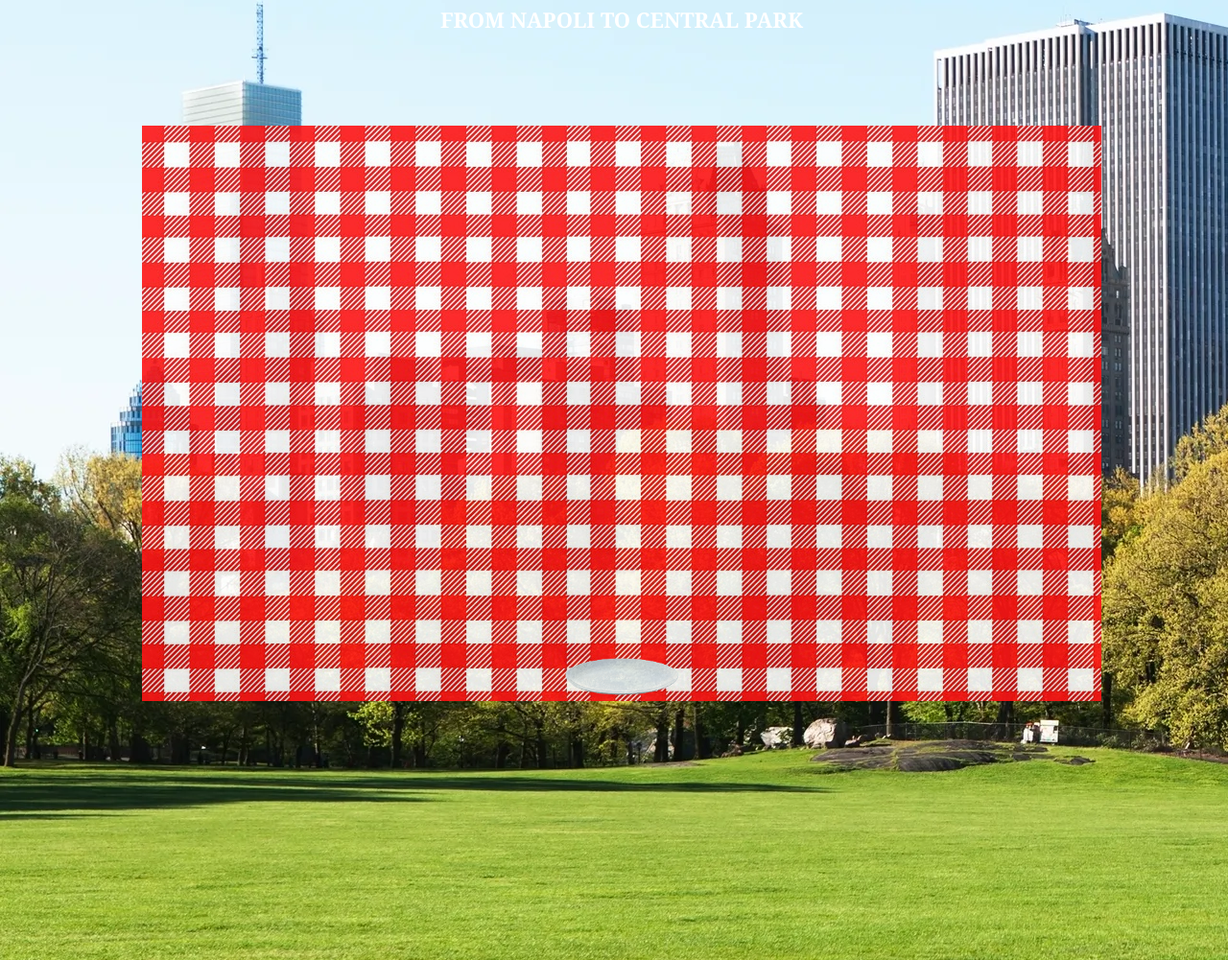
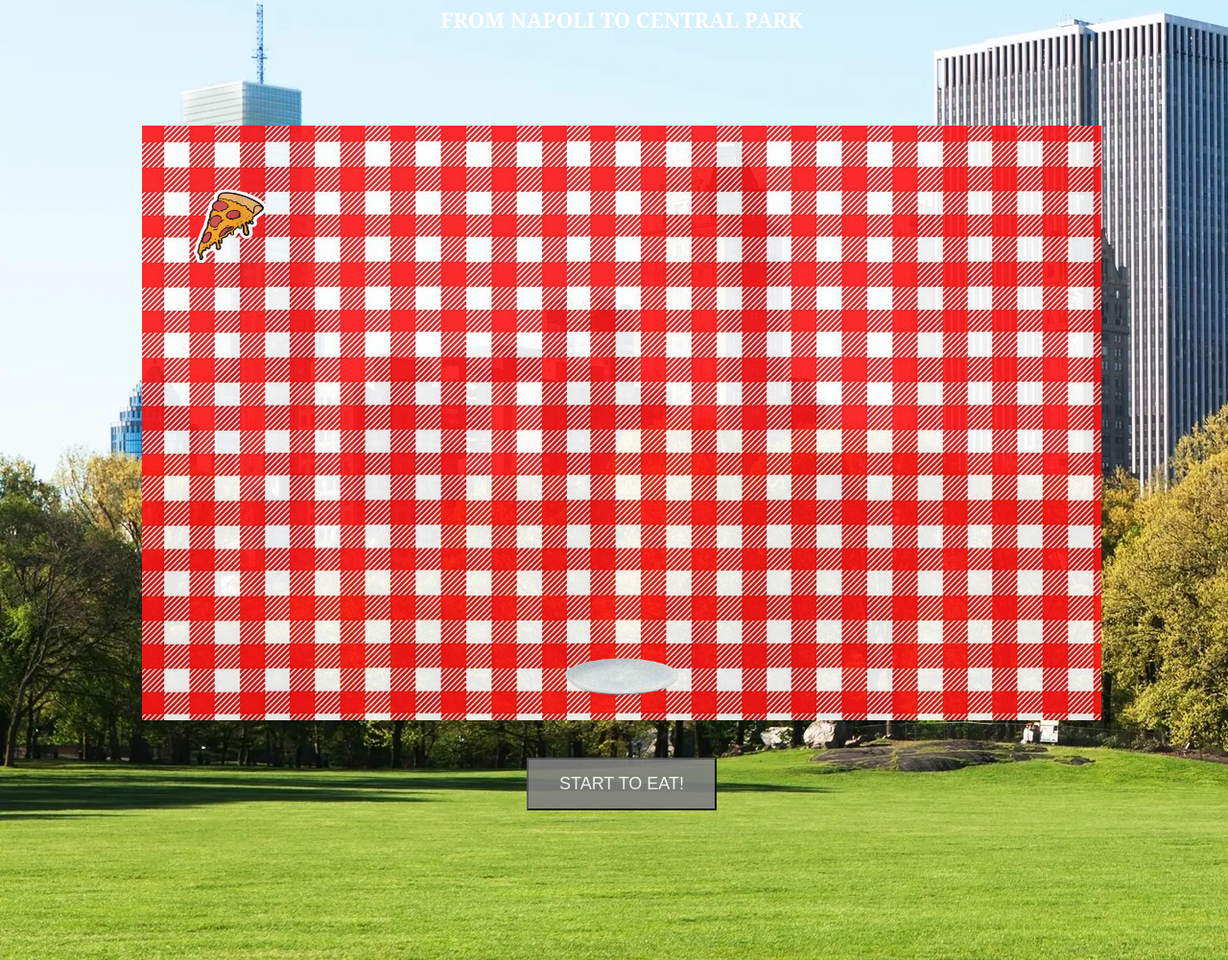
Before and after one commit to ericruga/Project-1---Pizza-Party, a plain HTML site: page pizza-party/index.html in a window 1280 px wide. Shown: the part 209-1210 px from the top of the page at 96% size. Drawn offline with Linux system fonts and the light colour scheme.

Commit message:
V. dia Martes

```diff
--- a/pizza-party/index.html
+++ b/pizza-party/index.html
@@ -13,11 +13,12 @@
   </header>
   <body>
 
-  <canvas id="myCanvas" width="1000px" height="600px"></canvas>
+  <canvas id="myCanvas" width="1000px" height="620px"></canvas>
 
-
-
+ <button class="startButton" type:"button">START TO EAT!</button>
 
     <script src="./js/index.js"></script>
+    <script src="./js/pizza.js"></script>
+    <script src="./js/plato.js"></script>
   </body>
 </html>
--- a/pizza-party/js/index.js
+++ b/pizza-party/js/index.js
@@ -3,58 +3,25 @@ const ctx = canvas.getContext("2d");
 
 let sliceImage = new Image();
 sliceImage.src = '../images/pizzanobackground.png';
-
 let plateImage = new Image();
 plateImage.src = '../images/platoremoved.png'
 
-let cutterImage = new Image();
-cutterImage = '../images/pizza cutter.png'
 
-const pizzas = [];
+
+const startButton = 0;
+let score = 0;
+let totalScore = [];
 
 
 
-class Objeto {
-    constructor(x,y,ancho,alto,imagen,ctx){
-        this.x = x;
-        this.y = y;
-        this.ancho = ancho;
-        this.alto = alto;
-        this.imagen = imagen;
-        this.ctx = ctx;
-    }
-    dibujar() {
-        ctx.drawImage(this.imagen,this.x,this.y,this.ancho,this.alto);
-    }
-    borrar() {
-        ctx.clearRect(this.x, this.y, this.ancho, this.alto);
-    }
-}
-
-const cutter = new Objeto(550,550,10,20,cutterImage,ctx);
-
-const plato = new Objeto(440,540,120,60,plateImage, ctx);
-
- const crearPizzas = () => {
-        const randomPositionPizzaX = Math.floor(Math.random() * 920);
-        //const randomPositionPizzaY = Math.floor(Math.random() * 220);
-        const pizza = new Objeto(
-          randomPositionPizzaX,
-          randomPositionPizzaY = 0,
-          80,
-          80,
-          sliceImage,
-          ctx
-        );
-        pizzas.push(pizza);
-      }
-
-
-const party = () => {
+const detectarColision = () => {
     for (let pizza of pizzas){
-        pizza.borrar();
-        pizza.y +=5;
-        pizza.dibujar();
+    if (pizza.y == 478) {
+      if (plato.x < pizza.x && plato.x + plato.ancho > pizza.x) {
+        score ++;
+        console.log(score);
+            }
+        }
     }
 }
 
@@ -62,9 +29,10 @@ const party = () => {
   const cargaInicial = () => {
 
     plato.dibujar();
-    cutter.dibujar();
-      setInterval(party,200);
-      setInterval(crearPizzas, 2500);
+    //cutter.dibujar();
+   // setInterval(detectarColision,150);
+    setInterval(caerPizza,200);
+    setInterval(crearPizzas, 2500);
   }
 
   const moverPlato = (e) => {
@@ -78,14 +46,16 @@ const party = () => {
     plato.dibujar();
   };
 
-  const dispararCutter = (e) => {
-    cutter.borrar();
-    if (e.key === "Space") {
-      cutter.y -= 15;
-    }
-    cutter.dibujar();
-  };
+
+  function drawScore() {
+    ctx.font = "16px Arial";
+    ctx.fillStyle = "#0095DD";
+    ctx.fillText("Score: "+score, 8, 20);
+}
 
 window.addEventListener("load", cargaInicial);
+// Esto de aquí abajo no me funciona cuando comento "load"
+//window.addEventListener("startButton",cargaInicial)
+
 window.addEventListener("keydown", moverPlato);
 //window.addEventListener("keydown", dispararCutter);
--- /dev/null
+++ b/pizza-party/js/pizza.js
@@ -0,0 +1,44 @@
+class Pizza{
+    constructor(x,y,ancho,alto,imagen,ctx){
+        this.x = x;
+        this.y = y;
+        this.ancho = ancho;
+        this.alto = alto;
+        this.imagen = imagen;
+        this.ctx = ctx;
+
+    }
+    dibujar() {
+        ctx.drawImage (this.imagen,this.x, this.y, this.ancho, this.alto);
+    }
+
+    borrar () {
+        ctx.clearRect (this.x, this.y, this.ancho, this.alto);
+    }
+
+}
+
+const pizzas = [];
+
+const crearPizzas = () => {
+    const randomPositionPizzaX = Math.floor(Math.random() * 920);
+    const pizza = new Pizza(
+      randomPositionPizzaX,
+      0,
+      80,
+      80,
+      sliceImage,
+      ctx
+    );
+    pizzas.push(pizza);
+  }
+
+
+const caerPizza = () => {
+for (let pizza of pizzas){
+    pizza.borrar();
+    pizza.y +=5;
+    pizza.dibujar();
+
+    }
+}
--- /dev/null
+++ b/pizza-party/js/plato.js
@@ -0,0 +1,21 @@
+class Plato{
+    constructor(x,y,ancho,alto,imagen,ctx){
+        this.x = x;
+        this.y = y;
+        this.ancho = ancho;
+        this.alto = alto;
+        this.imagen = imagen;
+        this.ctx = ctx;
+
+    }
+    dibujar() {
+        ctx.drawImage (this.imagen,this.x, this.y, this.ancho, this.alto);
+    }
+
+    borrar () {
+        ctx.clearRect (this.x, this.y, this.ancho, this.alto);
+    }
+
+}
+
+const plato = new Plato (440,540,120,60,plateImage, ctx);
--- a/pizza-party/styles/style.css
+++ b/pizza-party/styles/style.css
@@ -1,4 +1,4 @@
-h1{
+h1 {
     text-align: center;
     font-size: 55px;
     color: white;
@@ -7,7 +7,7 @@ h1{
     margin-top: 8%;
 }
 
-h3{
+h3 {
     text-align:center;
     color:white;
     font-weight: bold;
@@ -24,9 +24,23 @@ h3{
     opacity: 90%;
   }
 
-body{
+body {
     background-image: url("../images/centralpark.jpg");
     width: 100%;
     height: 1100px;
     justify-content: center;
 }
+
+button {
+    background-color: grey;
+    color: white;
+    padding: 15px 32px;
+    text-align: center;
+    border-radius: 20;
+    margin-top: 3%;
+    margin-left: auto;
+    margin-right: auto;
+    font-size: 18px;
+    opacity: 90%;
+    display: block;
+}
```
